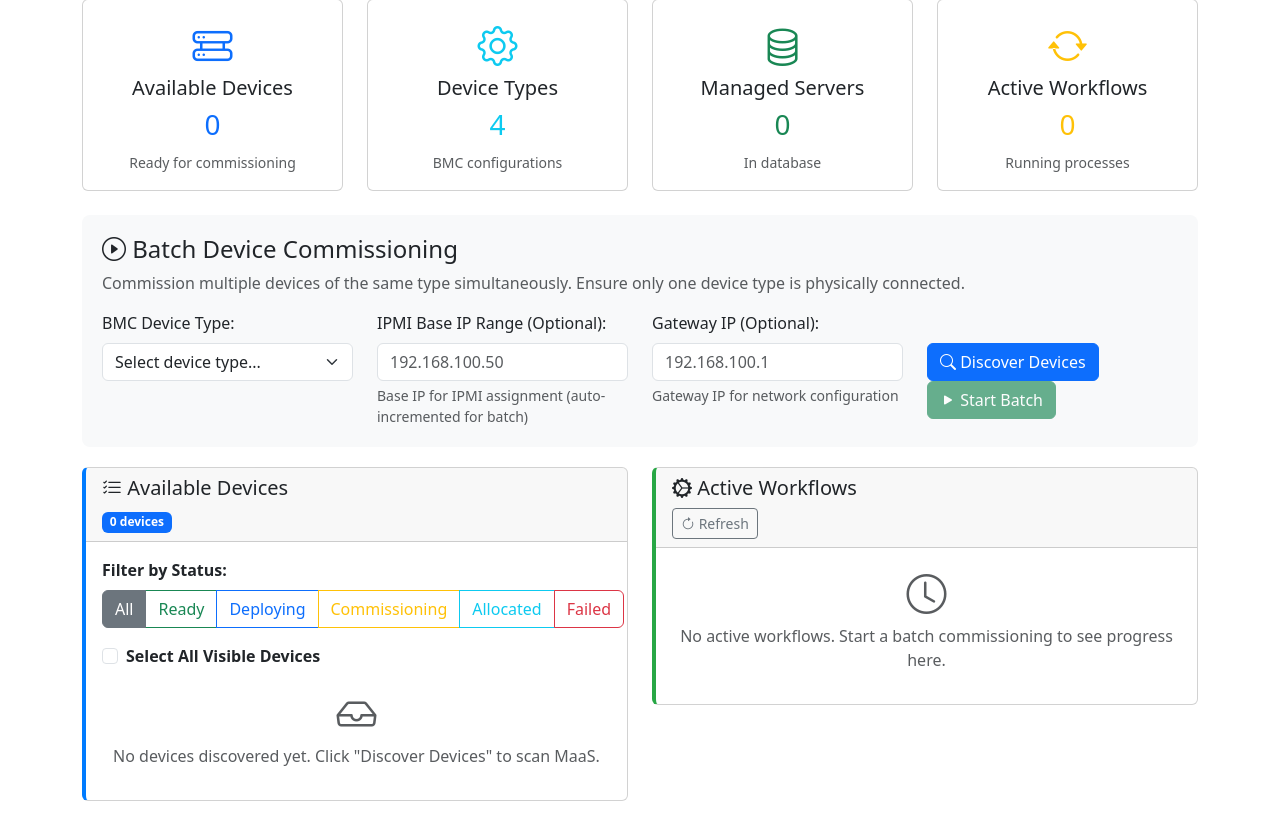
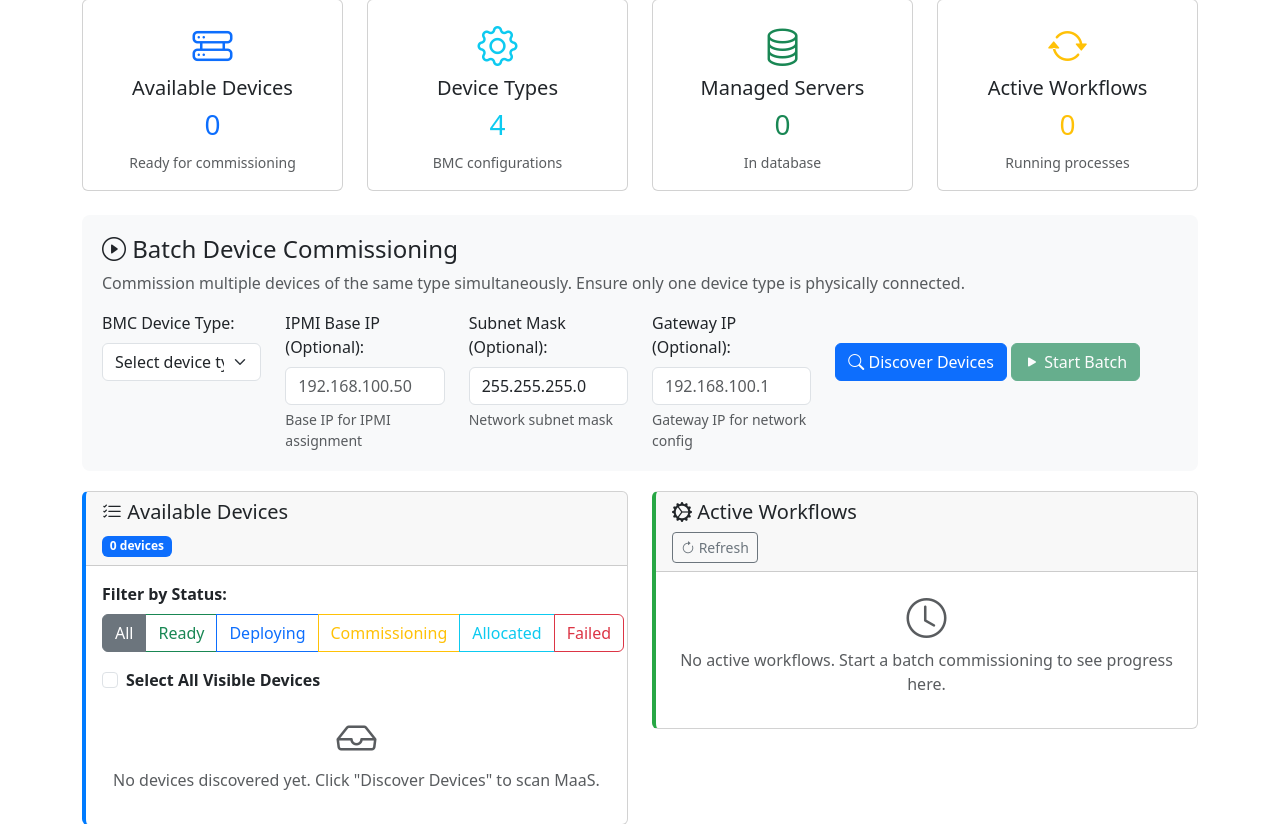
Before and after one commit to aecwells/hwautomation, a Flask app: page / in a window 1280 px wide. Shown: the part 122-946 px from the top of the page. Run offline with Flask 2, Linux system fonts and the light colour scheme; some libraries are stand-ins or nearby versions.

Commit message:
feat: Add comprehensive subnet mask support for IPMI configuration
• Add subnet mask input field to web dashboard with real-time validation
• Implement subnet mask binary pattern validation (consecutive 1s followed by 0s)
• Update batch commission API to accept and handle subnet_mask parameter
• Modify server provisioning workflows to store and use dynamic network parameters
• Replace hardcoded IPMI network commands with configurable values (subnet_mask, gateway)
• Enhance JavaScript validation with unified IP address validation function
• Add default values and graceful fallbacks for network configuration
• Support flexible network topologies and production deployment scenarios

This addresses the missing subnet mask requirement for complete IPMI configuration
using both Redfish and vendor-specific tools, enabling proper network setup
across different subnet configurations and enterprise environments.

```diff
--- a/src/hwautomation/web/routes/orchestration.py
+++ b/src/hwautomation/web/routes/orchestration.py
@@ -322,6 +322,7 @@ def init_orchestration_routes(app, workflow_manager, socketio):
             device_type = data.get("device_type")
             device_ids = data.get("device_ids", [])
             ipmi_range = data.get("ipmi_range")
+            subnet_mask = data.get("subnet_mask")
             gateway = data.get("gateway")
 
             if not device_type:
@@ -350,6 +351,7 @@ def init_orchestration_routes(app, workflow_manager, socketio):
                     server_id=device_id,
                     device_type=device_type,
                     target_ipmi_ip=target_ipmi_ip,
+                    subnet_mask=subnet_mask,
                     gateway=gateway,
                 )
 
--- a/src/hwautomation/web/templates/dashboard.html
+++ b/src/hwautomation/web/templates/dashboard.html
@@ -75,7 +75,7 @@
             <p class="text-muted">Commission multiple devices of the same type simultaneously. Ensure only one device type is physically connected.</p>
 
             <div class="row">
-                <div class="col-md-3">
+                <div class="col-md-2">
                     <label for="device-type-select" class="form-label">BMC Device Type:</label>
                     <select class="form-select" id="device-type-select">
                         <option value="">Select device type...</option>
@@ -84,17 +84,22 @@
                         {% endfor %}
                     </select>
                 </div>
-                <div class="col-md-3">
-                    <label for="ipmi-base-range" class="form-label">IPMI Base IP Range (Optional):</label>
+                <div class="col-md-2">
+                    <label for="ipmi-base-range" class="form-label">IPMI Base IP (Optional):</label>
                     <input type="text" class="form-control" id="ipmi-base-range" placeholder="192.168.100.50">
-                    <div class="form-text">Base IP for IPMI assignment (auto-incremented for batch)</div>
+                    <div class="form-text">Base IP for IPMI assignment</div>
                 </div>
-                <div class="col-md-3">
+                <div class="col-md-2">
+                    <label for="subnet-mask" class="form-label">Subnet Mask (Optional):</label>
+                    <input type="text" class="form-control" id="subnet-mask" placeholder="255.255.255.0" value="255.255.255.0">
+                    <div class="form-text">Network subnet mask</div>
+                </div>
+                <div class="col-md-2">
                     <label for="gateway-ip" class="form-label">Gateway IP (Optional):</label>
                     <input type="text" class="form-control" id="gateway-ip" placeholder="192.168.100.1">
-                    <div class="form-text">Gateway IP for network configuration</div>
+                    <div class="form-text">Gateway IP for network config</div>
                 </div>
-                <div class="col-md-3">
+                <div class="col-md-4">
                     <label class="form-label">&nbsp;</label>
                     <div>
                         <button class="btn btn-primary" id="discover-devices-btn">
@@ -224,6 +229,7 @@
         // UI Elements
         const deviceTypeSelect = document.getElementById('device-type-select');
         const ipmiBaseRange = document.getElementById('ipmi-base-range');
+        const subnetMask = document.getElementById('subnet-mask');
         const gatewayIp = document.getElementById('gateway-ip');
         const discoverDevicesBtn = document.getElementById('discover-devices-btn');
         const startBatchBtn = document.getElementById('start-batch-btn');
@@ -236,24 +242,55 @@
         const refreshWorkflowsBtn = document.getElementById('refresh-workflows-btn');
         const clearLogBtn = document.getElementById('clear-log-btn');
 
+        // IP validation function
+        function validateIPAddress(value) {
+            const ipPattern = /^(\d{1,3}\.){3}\d{1,3}$/;
+            if (!ipPattern.test(value)) return false;
+
+            const octets = value.split('.');
+            return octets.every(octet => {
+                const num = parseInt(octet);
+                return num >= 0 && num <= 255;
+            });
+        }
+
         // Real-time IPMI validation
         ipmiBaseRange.addEventListener('input', function() {
             const value = this.value.trim();
-            const ipPattern = /^(\d{1,3}\.){3}\d{1,3}$/;
 
             if (!value) {
                 this.classList.remove('is-valid', 'is-invalid');
                 return;
             }
 
-            if (ipPattern.test(value)) {
-                const octets = value.split('.');
-                const validOctets = octets.every(octet => {
-                    const num = parseInt(octet);
-                    return num >= 0 && num <= 255;
-                });
+            if (validateIPAddress(value)) {
+                this.classList.remove('is-invalid');
+                this.classList.add('is-valid');
+            } else {
+                this.classList.remove('is-valid');
+                this.classList.add('is-invalid');
+            }
+        });
 
-                if (validOctets) {
+        // Real-time subnet mask validation
+        subnetMask.addEventListener('input', function() {
+            const value = this.value.trim();
+
+            if (!value) {
+                this.classList.remove('is-valid', 'is-invalid');
+                return;
+            }
+
+            // Validate subnet mask (should be valid IP format with specific patterns)
+            if (validateIPAddress(value)) {
+                // Check if it's a valid subnet mask pattern
+                const octets = value.split('.').map(o => parseInt(o));
+                const binaryMask = octets.map(o => o.toString(2).padStart(8, '0')).join('');
+
+                // Valid subnet mask should have consecutive 1s followed by consecutive 0s
+                const isValidMask = /^1*0*$/.test(binaryMask) && binaryMask.includes('1');
+
+                if (isValidMask) {
                     this.classList.remove('is-invalid');
                     this.classList.add('is-valid');
                 } else {
@@ -269,27 +306,15 @@
         // Real-time gateway validation
         gatewayIp.addEventListener('input', function() {
             const value = this.value.trim();
-            const ipPattern = /^(\d{1,3}\.){3}\d{1,3}$/;
 
             if (!value) {
                 this.classList.remove('is-valid', 'is-invalid');
                 return;
             }
 
-            if (ipPattern.test(value)) {
-                const octets = value.split('.');
-                const validOctets = octets.every(octet => {
-                    const num = parseInt(octet);
-                    return num >= 0 && num <= 255;
-                });
-
-                if (validOctets) {
-                    this.classList.remove('is-invalid');
-                    this.classList.add('is-valid');
-                } else {
-                    this.classList.remove('is-valid');
-                    this.classList.add('is-invalid');
-                }
+            if (validateIPAddress(value)) {
+                this.classList.remove('is-invalid');
+                this.classList.add('is-valid');
             } else {
                 this.classList.remove('is-valid');
                 this.classList.add('is-invalid');
@@ -454,6 +479,7 @@
             const selectedDevices = Array.from(document.querySelectorAll('.device-checkbox:checked')).map(cb => cb.value);
             const deviceType = deviceTypeSelect.value;
             let ipmiRange = ipmiBaseRange.value.trim();
+            let subnet = subnetMask.value.trim();
             let gateway = gatewayIp.value.trim();
 
             if (!deviceType || selectedDevices.length === 0) {
@@ -462,49 +488,43 @@
             }
 
             // Validate IPMI range if provided
-            const ipPattern = /^(\d{1,3}\.){3}\d{1,3}$/;
-            if (ipmiRange && !ipPattern.test(ipmiRange)) {
+            if (ipmiRange && !validateIPAddress(ipmiRange)) {
                 alert('Please enter a valid IP address for IPMI range (e.g., 192.168.100.50)');
                 ipmiBaseRange.focus();
                 return;
             }
 
-            // Validate IP octets are in valid range if IPMI range provided
-            if (ipmiRange) {
-                const octets = ipmiRange.split('.');
-                for (let octet of octets) {
-                    const num = parseInt(octet);
-                    if (num < 0 || num > 255) {
-                        alert('Invalid IPMI IP address: octets must be between 0-255');
-                        ipmiBaseRange.focus();
-                        return;
-                    }
+            // Validate subnet mask if provided
+            if (subnet && !validateIPAddress(subnet)) {
+                alert('Please enter a valid subnet mask (e.g., 255.255.255.0)');
+                subnetMask.focus();
+                return;
+            }
+
+            // Validate subnet mask format if provided
+            if (subnet) {
+                const octets = subnet.split('.').map(o => parseInt(o));
+                const binaryMask = octets.map(o => o.toString(2).padStart(8, '0')).join('');
+                const isValidMask = /^1*0*$/.test(binaryMask) && binaryMask.includes('1');
+
+                if (!isValidMask) {
+                    alert('Please enter a valid subnet mask (e.g., 255.255.255.0, 255.255.0.0, etc.)');
+                    subnetMask.focus();
+                    return;
                 }
             }
 
             // Validate gateway if provided
-            if (gateway && !ipPattern.test(gateway)) {
+            if (gateway && !validateIPAddress(gateway)) {
                 alert('Please enter a valid IP address for gateway (e.g., 192.168.100.1)');
                 gatewayIp.focus();
                 return;
             }
 
-            // Validate gateway octets are in valid range if provided
-            if (gateway) {
-                const octets = gateway.split('.');
-                for (let octet of octets) {
-                    const num = parseInt(octet);
-                    if (num < 0 || num > 255) {
-                        alert('Invalid gateway IP address: octets must be between 0-255');
-                        gatewayIp.focus();
-                        return;
-                    }
-                }
-            }
-
             // Build confirmation message
             let confirmMsg = `Start batch commissioning of ${selectedDevices.length} devices as type "${deviceType}"?`;
             if (ipmiRange) confirmMsg += `\nIPMI Base: ${ipmiRange}`;
+            if (subnet) confirmMsg += `\nSubnet Mask: ${subnet}`;
             if (gateway) confirmMsg += `\nGateway: ${gateway}`;
 
             if (!confirm(confirmMsg)) {
@@ -524,6 +544,7 @@
 
                 // Only include optional fields if they have values
                 if (ipmiRange) requestBody.ipmi_range = ipmiRange;
+                if (subnet) requestBody.subnet_mask = subnet;
                 if (gateway) requestBody.gateway = gateway;
 
                 const response = await fetch('/api/batch/commission', {
```
Also changed, not shown: src/hwautomation/orchestration/server_provisioning.py (+13 -5 lines).
